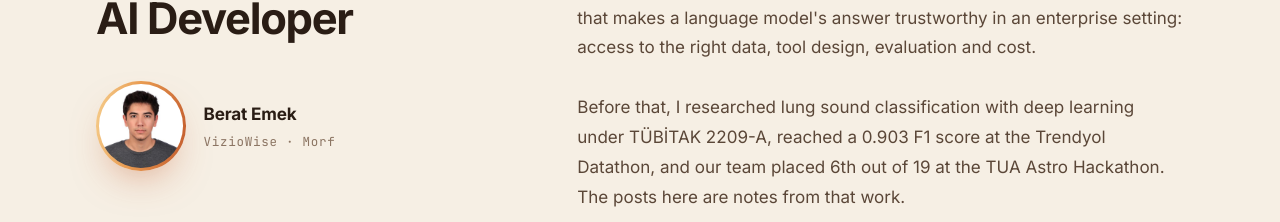
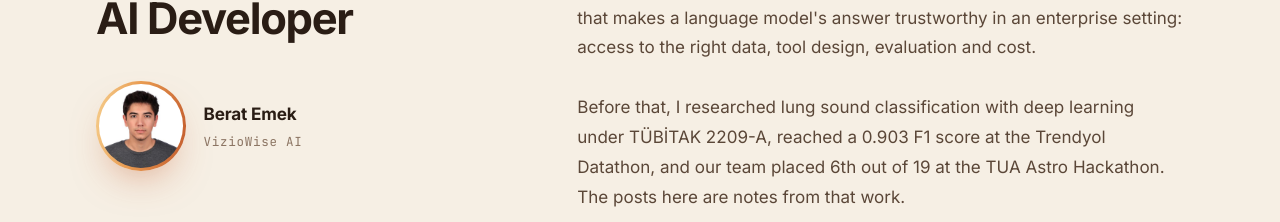
Before and after one commit to Beratemek/Berat-emek.com, a React (Vite) app: page / in a window 1280 px wide. Shown: the part 4171-4393 px from the top of the page. Built offline with nearby package versions, Linux system fonts and the light colour scheme; no server answers; the database is empty.

Commit message:
fix: Hakkımda'da fotoğraf altı 'VizioWise AI'
Co-Authored-By: Claude Opus 5.5 <noreply@anthropic.com>

```diff
--- a/src/pages/HomePage.jsx
+++ b/src/pages/HomePage.jsx
@@ -313,7 +313,7 @@ export default function HomePage() {
               <img className="about-photo" src="/berat.jpg" alt={SITE.name} width="240" height="240" loading="lazy" decoding="async" />
               <div>
                 <strong>{SITE.name}</strong>
-                <span>VizioWise · Morf</span>
+                <span>VizioWise AI</span>
               </div>
             </div>
           </Reveal>
```
